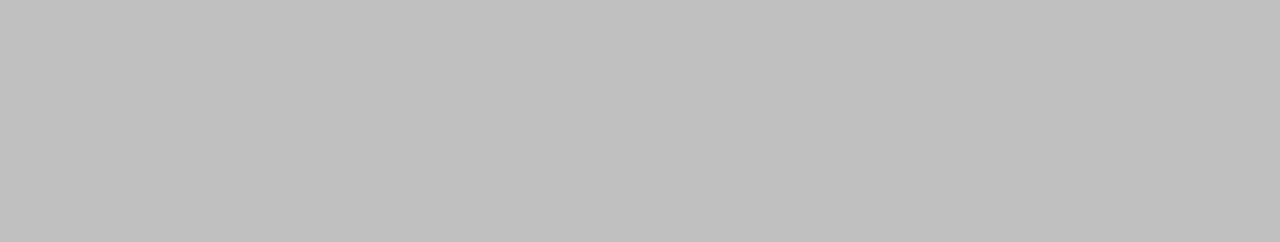
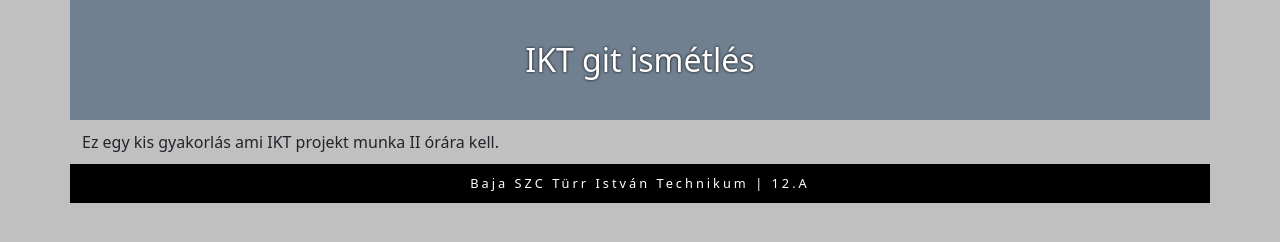
Before and after one commit to csokaandras/IKT-ismetles, a plain HTML site: page index.html in a window 1280 px wide. Drawn offline with Linux system fonts and the light colour scheme.

Commit message:
Html feltöltése

```diff
--- a/index.html
+++ b/index.html
@@ -9,6 +9,14 @@
     <link rel="stylesheet" href="style.css">
 </head>
 <body>
-
+    <header class="container">
+        IKT git ismétlés
+    </header>
+    <main class="container">
+        Ez egy kis gyakorlás ami IKT projekt munka II órára kell.
+    </main>
+    <footer class="container">
+        Baja SZC Türr István Technikum | 12.A
+    </footer>
 </body>
 </html>
```
